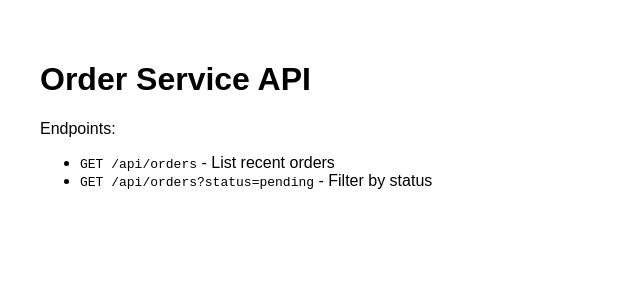
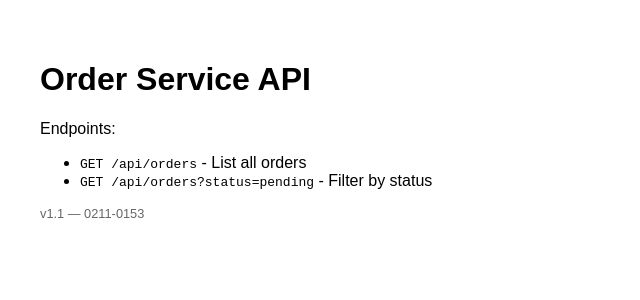
Before and after one commit to incidentfox/vercel-demo-app, a Next.js app: page / in a window 1280 px wide. Shown: the top 300 px of the page, without its empty margins (0-640 px from the left). Built offline with nearby package versions, Linux system fonts and the light colour scheme.

Commit message:
feat: update order service landing page

```diff
--- a/app/page.js
+++ b/app/page.js
@@ -4,9 +4,10 @@ export default function Home() {
       <h1>Order Service API</h1>
       <p>Endpoints:</p>
       <ul>
-        <li><code>GET /api/orders</code> - List recent orders</li>
+        <li><code>GET /api/orders</code> - List all orders</li>
         <li><code>GET /api/orders?status=pending</code> - Filter by status</li>
       </ul>
+      <p style={{ color: '#666', fontSize: '0.8rem' }}>v1.1 — 0211-0153</p>
     </main>
   )
 }
```
